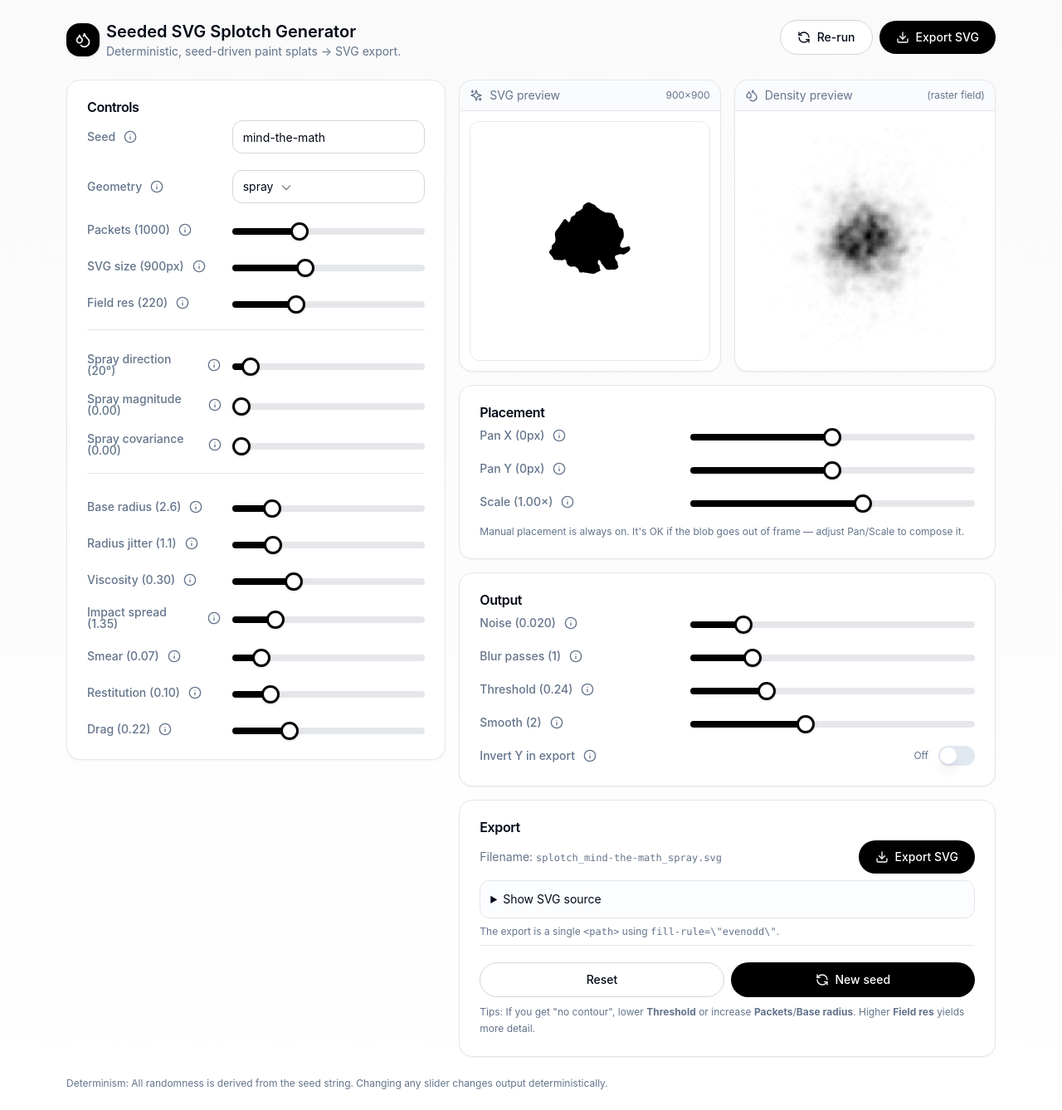
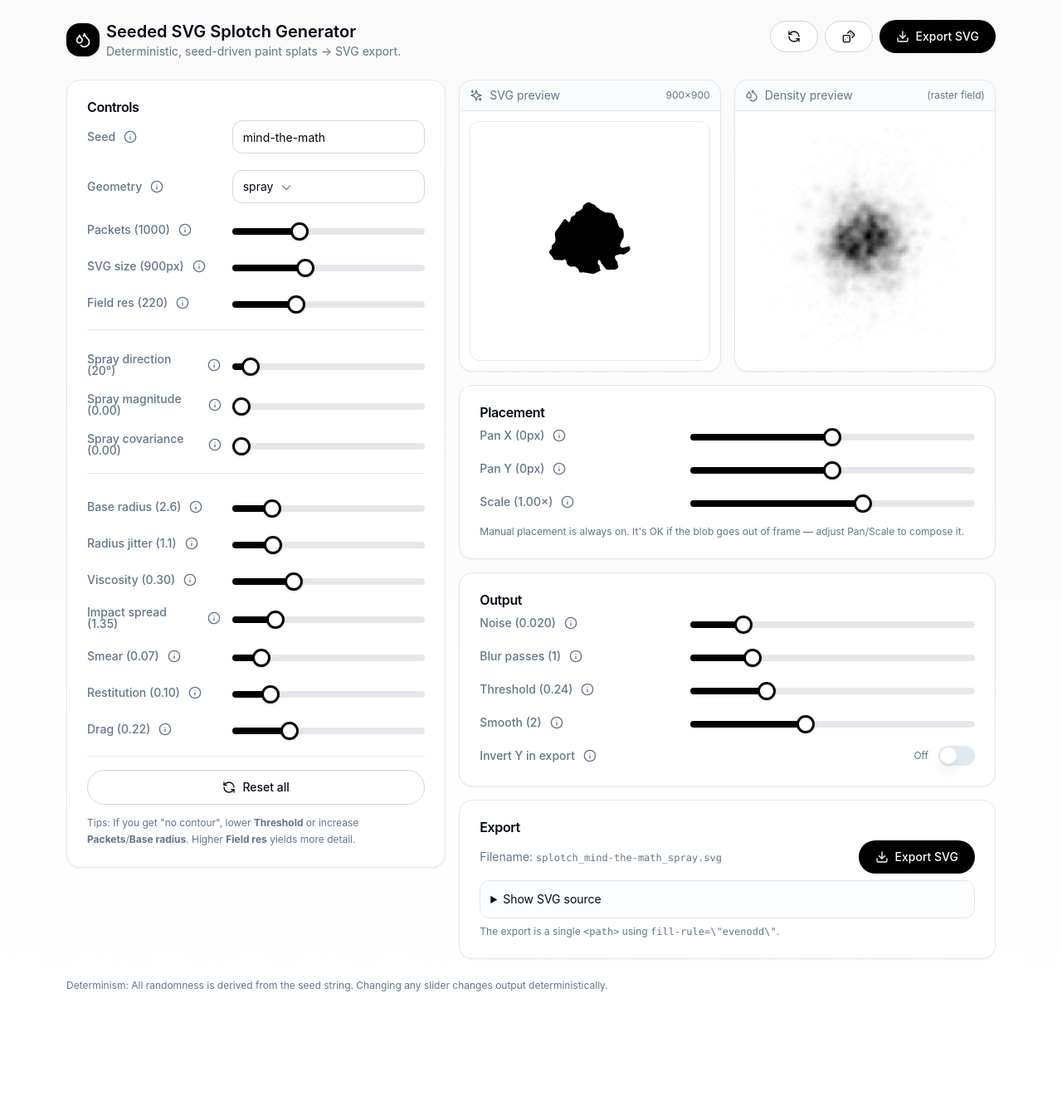
Before and after one commit to mindthemath/splotch, a React (Vite) app: page / in a window 1280 px wide. Shown: the whole page at 83% size. After the commit the page ends 1220 px from the top, so only its background shows below. Built offline with nearby package versions, Linux system fonts and the light colour scheme.

Commit message:
new seed button, reset

```diff
--- a/seeded_svg_splotch_generator_single_page_app.tsx
+++ b/seeded_svg_splotch_generator_single_page_app.tsx
@@ -7,7 +7,7 @@ import { Input } from "@/components/ui/input";
 import { Label } from "@/components/ui/label";
 import { Switch } from "@/components/ui/switch";
 import { Select, SelectContent, SelectItem, SelectTrigger, SelectValue } from "@/components/ui/select";
-import { Download, RefreshCcw, Sparkles, Droplets, Info } from "lucide-react";
+import { Download, RefreshCcw, Sparkles, Droplets, Info, Dices } from "lucide-react";
 
 /**
  * Seeded SVG Splotch Generator
@@ -915,7 +915,23 @@ function downloadText(filename: string, text: string) {
   URL.revokeObjectURL(url);
 }
 
-function PreviewCanvas({ field }: { field: Field | null }) {
+function LoadingDot({ visible }: { visible: boolean }) {
+  return (
+    <motion.div
+      initial={{ opacity: 0, scale: 0.5 }}
+      animate={{ opacity: visible ? 1 : 0, scale: visible ? 1 : 0.5 }}
+      transition={{ duration: 0.15 }}
+      className="relative"
+    >
+      <span className="flex h-2 w-2">
+        <span className="animate-ping absolute inline-flex h-full w-full rounded-full bg-black/40"></span>
+        <span className="relative inline-flex rounded-full h-2 w-2 bg-black/70"></span>
+      </span>
+    </motion.div>
+  );
+}
+
+function PreviewCanvas({ field, loading }: { field: Field | null; loading?: boolean }) {
   const ref = useRef<HTMLCanvasElement | null>(null);
 
   useEffect(() => {
@@ -950,6 +966,7 @@ function PreviewCanvas({ field }: { field: Field | null }) {
         <div className="flex items-center gap-2 text-sm text-muted-foreground">
           <Droplets className="h-4 w-4" />
           <span>Density preview</span>
+          <LoadingDot visible={!!loading} />
         </div>
         <div className="text-xs text-muted-foreground">(raster field)</div>
       </div>
@@ -960,13 +977,14 @@ function PreviewCanvas({ field }: { field: Field | null }) {
   );
 }
 
-function SvgPreview({ d, size }: { d: string; size: number }) {
+function SvgPreview({ d, size, loading }: { d: string; size: number; loading?: boolean }) {
   return (
     <div className="rounded-2xl border bg-white shadow-sm overflow-hidden">
       <div className="flex items-center justify-between px-3 py-2 border-b bg-muted/40">
         <div className="flex items-center gap-2 text-sm text-muted-foreground">
           <Sparkles className="h-4 w-4" />
           <span>SVG preview</span>
+          <LoadingDot visible={!!loading} />
         </div>
         <div className="text-xs text-muted-foreground">
           {size}×{size}
@@ -1044,6 +1062,9 @@ if (typeof window !== "undefined") {
 export default function App() {
   const [p, setP] = useState<Params>(DEFAULT);
   const dp = useDebounced(p, 250);
+
+  // Check if we're waiting for debounce (params changed but not yet processed)
+  const isProcessing = JSON.stringify(p) !== JSON.stringify(dp);
 
   const result = useMemo(() => {
     try {
@@ -1131,13 +1152,23 @@ export default function App() {
             <Button
               variant="outline"
               onClick={() => setP((pp) => ({ ...pp, seed: `${pp.seed}` }))}
-              className="rounded-2xl"
               title="Re-run (deterministic, same seed)"
+              className="px-3"
             >
-              <RefreshCcw className="h-4 w-4 mr-2" />
-              Re-run
+              <RefreshCcw className="h-4 w-4" />
             </Button>
-            <Button onClick={() => downloadText(filename, svgText)} className="rounded-2xl" disabled={!result.d}>
+            <Button
+              variant="outline"
+              onClick={() => {
+                const h = xmur3(p.seed)();
+                setP({ ...p, seed: `${p.seed}-${(h % 100000).toString().padStart(5, "0")}` });
+              }}
+              title="Generate a new random seed"
+              className="px-3"
+            >
+              <Dices className="h-4 w-4" />
+            </Button>
+            <Button onClick={() => downloadText(filename, svgText)} disabled={!result.d}>
               <Download className="h-4 w-4 mr-2" />
               Export SVG
             </Button>
@@ -1303,14 +1334,24 @@ export default function App() {
                 <Row label={`Drag (${p.drag.toFixed(2)})`} help="Air resistance during flight. Higher = shorter travel before impact.">
                   <Slider value={[p.drag]} min={0} max={0.8} step={0.01} onValueChange={([v]) => setP({ ...p, drag: v })} />
                 </Row>
+
+                <div className="pt-4 border-t space-y-3">
+                  <Button variant="outline" onClick={() => setP(DEFAULT)} className="w-full">
+                    <RefreshCcw className="h-4 w-4 mr-2" />
+                    Reset all
+                  </Button>
+                  <div className="text-xs text-muted-foreground leading-relaxed">
+                    Tips: If you get "no contour", lower <b>Threshold</b> or increase <b>Packets</b>/<b>Base radius</b>. Higher <b>Field res</b> yields more detail.
+                  </div>
+                </div>
               </CardContent>
             </Card>
           </div>
 
           <div className="lg:col-span-7 space-y-4">
             <div className="grid grid-cols-1 md:grid-cols-2 gap-4">
-              <SvgPreview d={result.d} size={p.svgSize} />
-              <PreviewCanvas field={result.preview ?? null} />
+              <SvgPreview d={result.d} size={p.svgSize} loading={isProcessing} />
+              <PreviewCanvas field={result.preview ?? null} loading={isProcessing} />
             </div>
 
             <Card className="rounded-2xl shadow-sm">
@@ -1388,27 +1429,6 @@ export default function App() {
                   The export is a single <code>&lt;path&gt;</code> using <code>fill-rule=\"evenodd\"</code>.
                 </div>
 
-                <div className="pt-3 border-t" />
-
-                <div className="grid grid-cols-2 gap-2">
-                  <Button variant="outline" className="rounded-2xl" onClick={() => setP(DEFAULT)}>
-                    Reset
-                  </Button>
-                  <Button
-                    className="rounded-2xl"
-                    onClick={() => {
-                      const h = xmur3(p.seed)();
-                      setP({ ...p, seed: `${p.seed}-${(h % 100000).toString().padStart(5, "0")}` });
-                    }}
-                  >
-                    <RefreshCcw className="h-4 w-4 mr-2" />
-                    New seed
-                  </Button>
-                </div>
-
-                <div className="text-xs text-muted-foreground leading-relaxed">
-                  Tips: If you get "no contour", lower <b>Threshold</b> or increase <b>Packets</b>/<b>Base radius</b>. Higher <b>Field res</b> yields more detail.
-                </div>
               </CardContent>
             </Card>
           </div>
```
